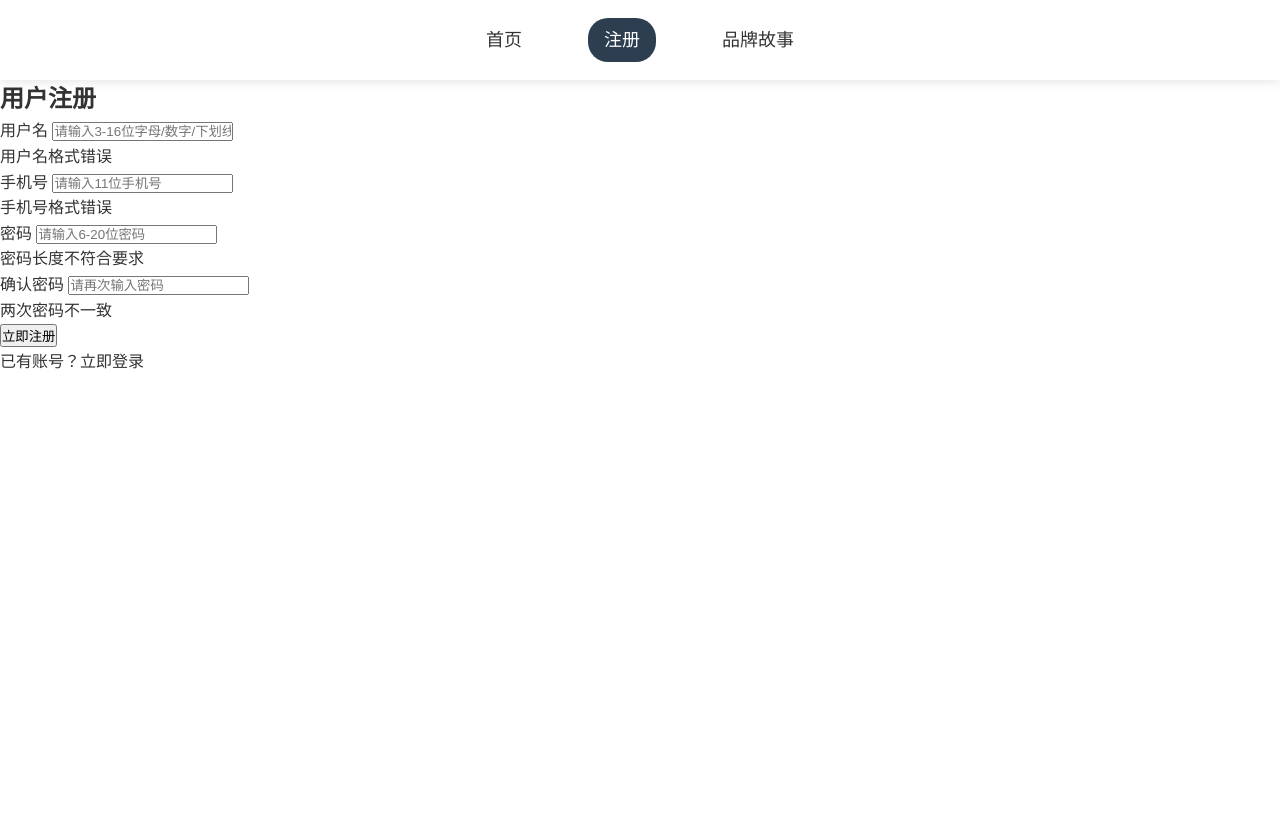
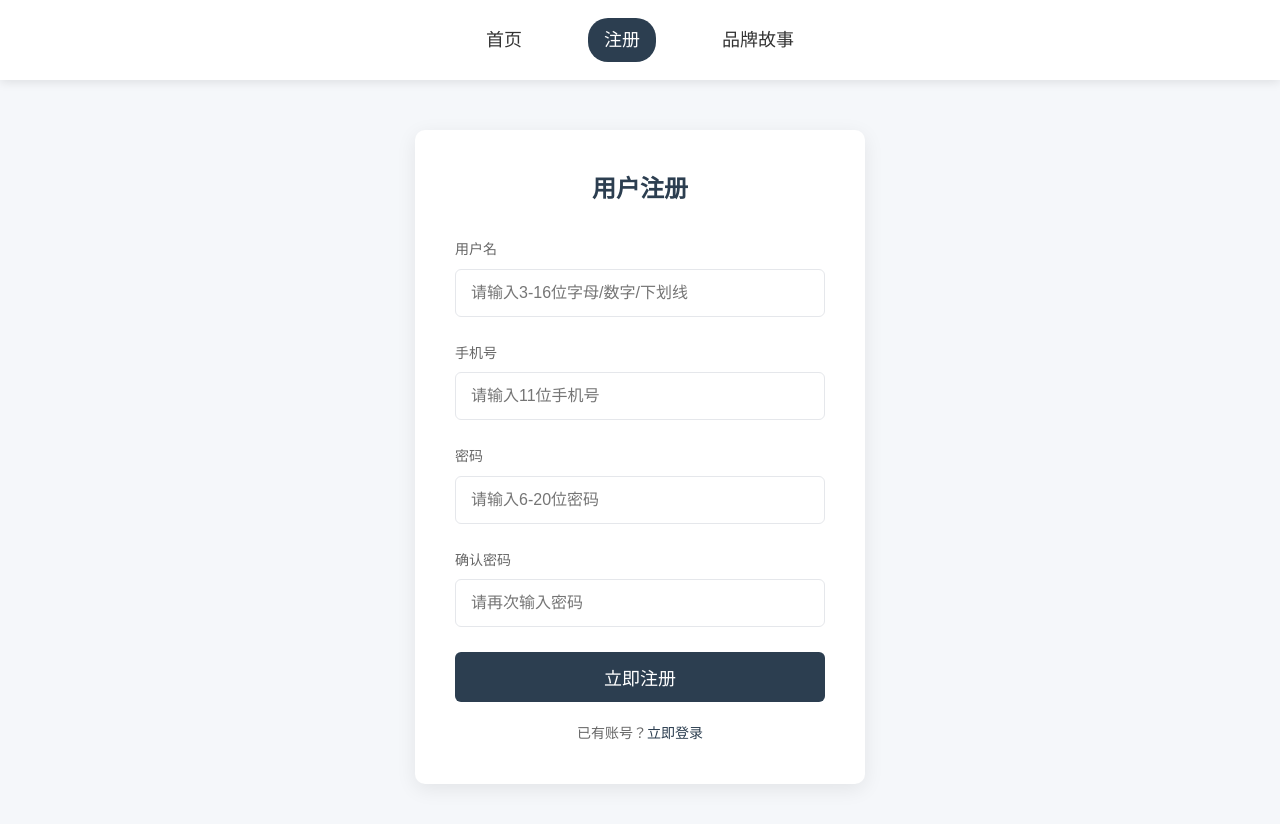
Before and after one commit to Bing639-star/html-css-project, a plain HTML site: page index.html in a window 1280 px wide. Both pictures are taken after a click on the item "注册". Before the commit the page ends 800 px from the top, so only its background shows below. Drawn offline with Linux system fonts and the light colour scheme.

Commit message:
注册页样式

```diff
--- a/index.html
+++ b/index.html
@@ -144,6 +144,85 @@
         }
         .indicator-dot.active {
             background: #fff;
+        }
+        /* 注册页样式 */
+        .register-page {
+            background: #f5f7fa;
+            display: flex;
+            justify-content: center;
+            align-items: center;
+            padding: 50px 20px;
+        }
+        .register-box {
+            width: 100%;
+            max-width: 450px;
+            background: #fff;
+            padding: 40px;
+            border-radius: 10px;
+            box-shadow: 0 5px 20px rgba(0,0,0,0.08);
+        }
+        .register-box h2 {
+            text-align: center;
+            margin-bottom: 30px;
+            color: #2c3e50;
+        }
+        .form-item {
+            margin-bottom: 25px;
+        }
+        .form-item label {
+            display: block;
+            margin-bottom: 8px;
+            font-size: 14px;
+            color: #666;
+        }
+        .form-item input {
+            width: 100%;
+            height: 48px;
+            padding: 0 15px;
+            border: 1px solid #e5e7eb;
+            border-radius: 6px;
+            font-size: 16px;
+            outline: none;
+            transition: border 0.3s;
+        }
+        .form-item input:focus {
+            border-color: #2c3e50;
+        }
+        .form-item input.error {
+            border-color: #e74c3c;
+        }
+        .form-tip {
+            font-size: 12px;
+            color: #e74c3c;
+            margin-top: 5px;
+            display: none;
+        }
+        .form-tip.show {
+            display: block;
+        }
+        .register-btn {
+            width: 100%;
+            height: 50px;
+            background: #2c3e50;
+            color: #fff;
+            border: none;
+            border-radius: 6px;
+            font-size: 18px;
+            cursor: pointer;
+            transition: background 0.3s;
+            margin-bottom: 20px;
+        }
+        .register-btn:hover {
+            background: #34495e;
+        }
+        .login-link {
+            text-align: center;
+            font-size: 14px;
+            color: #666;
+        }
+        .login-link a {
+            color: #2c3e50;
+            font-weight: 500;
         }
     </style>
 
```
